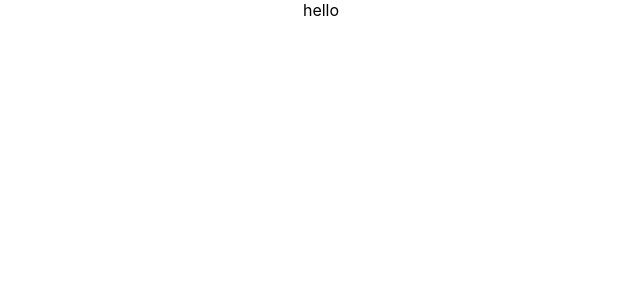
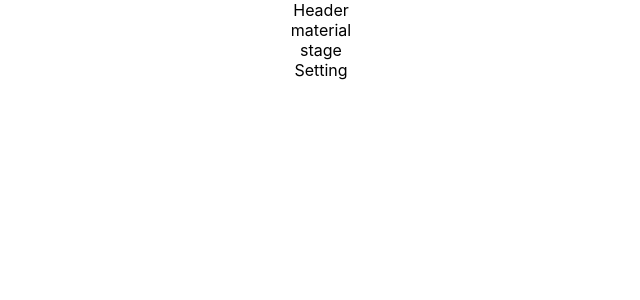
Before and after one commit to larissa0-0/my-project, a React (Create React App) app: page / in a window 1280 px wide. Shown: the top 300 px of the page, without its empty margins (319-959 px from the left). Built offline with nearby package versions, Linux system fonts and the light colour scheme.

Commit message:
feat: 项目目录添加

```diff
--- a/src/App.tsx
+++ b/src/App.tsx
@@ -1,10 +1,11 @@
 import React from 'react';
 import './App.css';
+import Layout from './editor/layouts';
 
 function App() {
   return (
     <div className="App">
-      hello
+      <Layout />
     </div>
   );
 }
--- /dev/null
+++ b/src/editor/layouts/header.tsx
@@ -0,0 +1,8 @@
+import React from 'react'
+
+function Header(){
+    return(
+      <div>Header</div>
+    )
+  }
+export default Header;
--- /dev/null
+++ b/src/editor/layouts/index.tsx
@@ -0,0 +1,18 @@
+import React from 'react';
+import Header from './header';
+import Material from './material';
+import Stage from './stage';
+import Setting from './setting';
+
+
+function Layout(){
+    return(
+      <div>
+        <Header/>
+        <Material/>
+        <Stage/>
+        <Setting/>
+      </div>
+    )
+  }
+export default Layout;
--- /dev/null
+++ b/src/editor/layouts/material.tsx
@@ -0,0 +1,8 @@
+import React from 'react'
+
+function Material(){
+    return(
+      <div>material</div>
+    )
+  }
+export default Material;
--- /dev/null
+++ b/src/editor/layouts/setting.tsx
@@ -0,0 +1,8 @@
+import React from 'react'
+
+function Setting(){
+    return(
+      <div>Setting</div>
+    )
+  }
+export default Setting;
--- /dev/null
+++ b/src/editor/layouts/stage.tsx
@@ -0,0 +1,8 @@
+import React from 'react'
+
+function Stage(){
+    return(
+      <div>stage</div>
+    )
+  }
+export default Stage;
```
